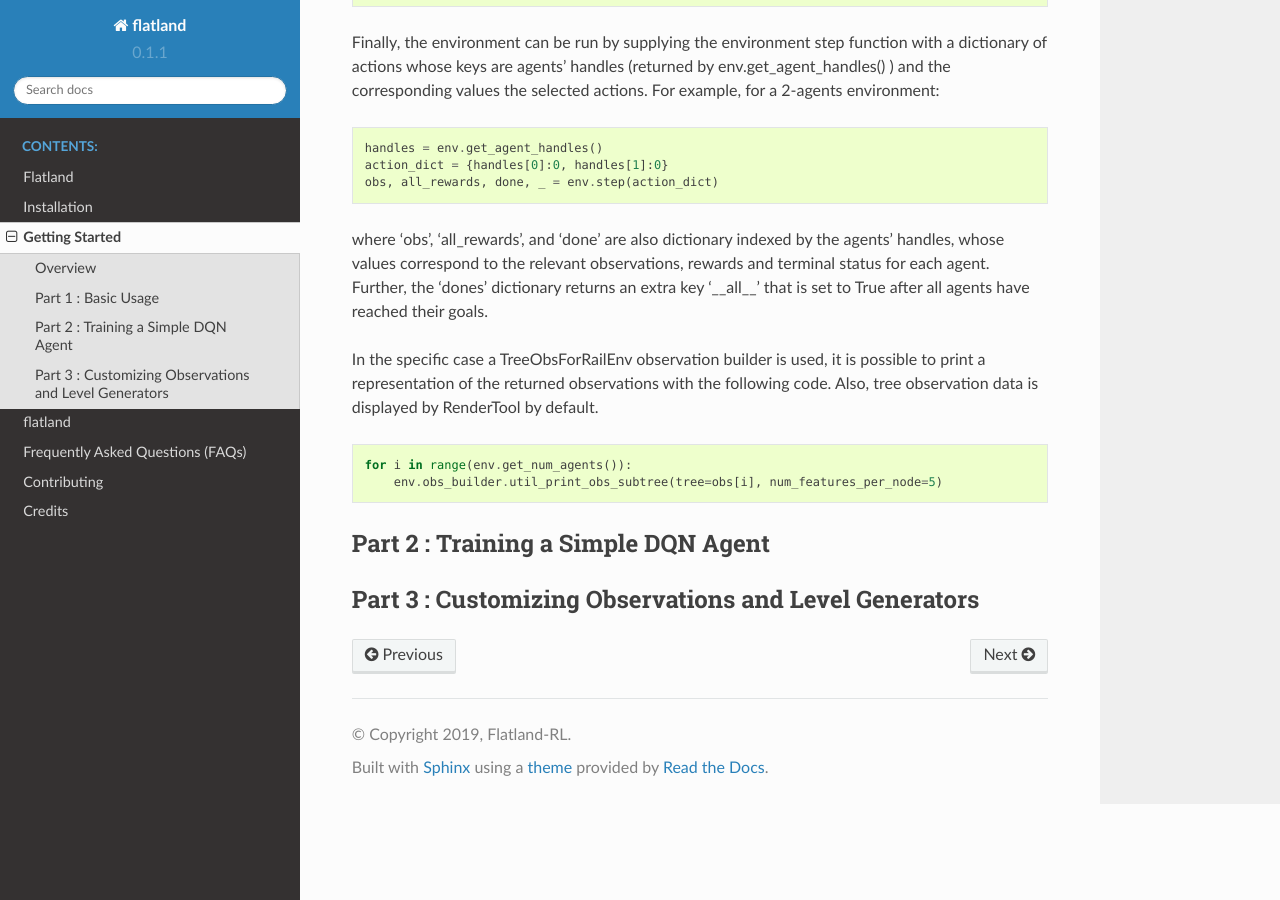
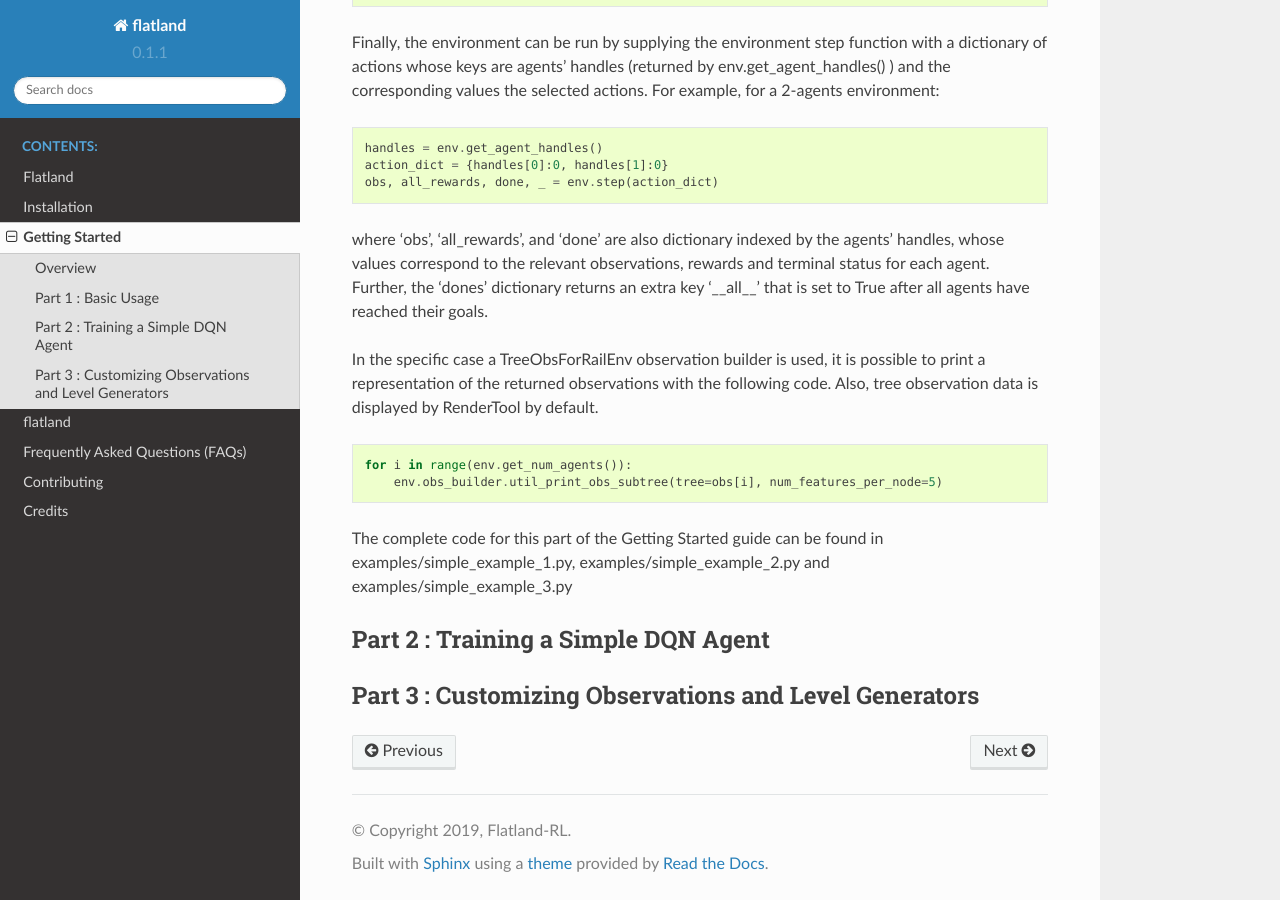
Before and after one commit to flatland-association/flatland-rl, a Sphinx documentation site: the page built from docs/gettingstarted.rst, in a window 1280 px wide and 900 px high, scrolled down 1506 px. Built offline with Sphinx 7.4.7 and the Read the Docs theme 2.0.0, drawn with Linux system fonts in a browser that asks for light colours.

Commit message:
Update gettingstarted.rst

```diff
--- a/docs/gettingstarted.rst
+++ b/docs/gettingstarted.rst
@@ -106,6 +106,10 @@ following code. Also, tree observation data is displayed by RenderTool by defaul
     for i in range(env.get_num_agents()):
         env.obs_builder.util_print_obs_subtree(tree=obs[i], num_features_per_node=5)
 
+The complete code for this part of the Getting Started guide can be found in
+examples/simple_example_1.py, examples/simple_example_2.py and
+examples/simple_example_3.py
+
 
 
 Part 2 : Training a Simple DQN Agent
```
